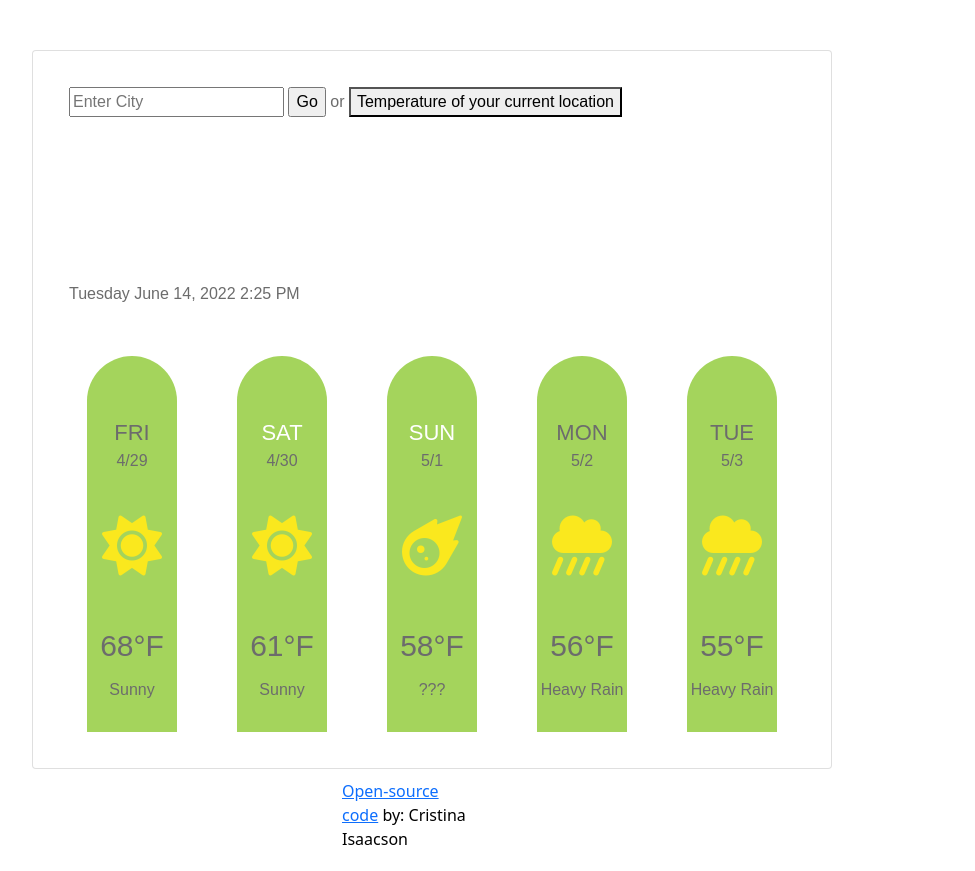
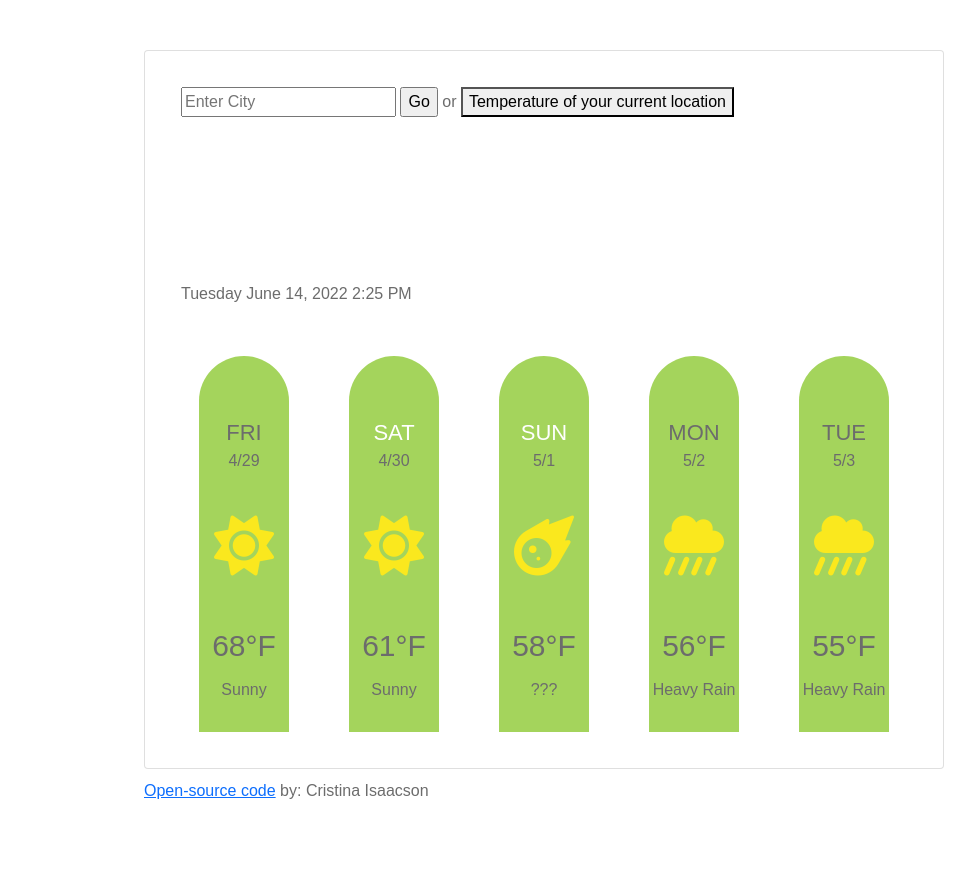
Before and after one commit to nycxcristie/weatherapp, a website built with Parcel: page index.html in a window 1280 px wide. Shown: the whole page, without its empty margins (208-1183 px from the left). After the commit the page ends 829 px from the top, so only its background shows below. Built offline with nearby package versions, Linux system fonts and the light colour scheme.

Commit message:
adjusted padding to footer

```diff
--- a/index.html
+++ b/index.html
@@ -39,6 +39,7 @@
   </head>
   <body>
     <div class="container">
+      <div class="weatherAppWrapper">
         <div class="card" style="width: 50rem">
           <div class="card-body">
             <form id="update-city">
@@ -145,11 +146,14 @@
             </div>
           </div>
         </div>
-    </div>
         <p class="footer">
-      <a href="https://github.com/nycxcristie/weatherapp">Open-source code</a>
+          <a href="https://github.com/nycxcristie/weatherapp"
+            >Open-source code</a
+          >
           by: Cristina Isaacson
         </p>
+      </div>
+    </div>
     <script src="script/javascript.js"></script>
   </body>
 </html>
--- a/src/styles.css
+++ b/src/styles.css
@@ -9,7 +9,7 @@ body {
 }
 
 .container {
-  padding: 50px 50px 10px 50px;
+  max-width: 600px;
   font-family: "Work Sans", sans-serif;
 }
 
@@ -70,10 +70,7 @@ body {
 }
 
 .footer {
-  color: #000000;
-  padding: 0px 600px 20px 550px;
-  display: block;
-  margin: 0 auto;
+  padding: 10px 10px 10px 0;
 }
 
 .moreWeatherInfo {
@@ -87,6 +84,11 @@ body {
   margin: 0px 30px 0 30px;
   background-color: rgb(164, 212, 92);
   padding: 0 0 10px 0;
+}
+
+.weatherAppWrapper {
+  max-width: 600px;
+  padding-top: 50px;
 }
 
 .weatherIcon {
```
Lines whose indentation alone changed are shown as unchanged.
